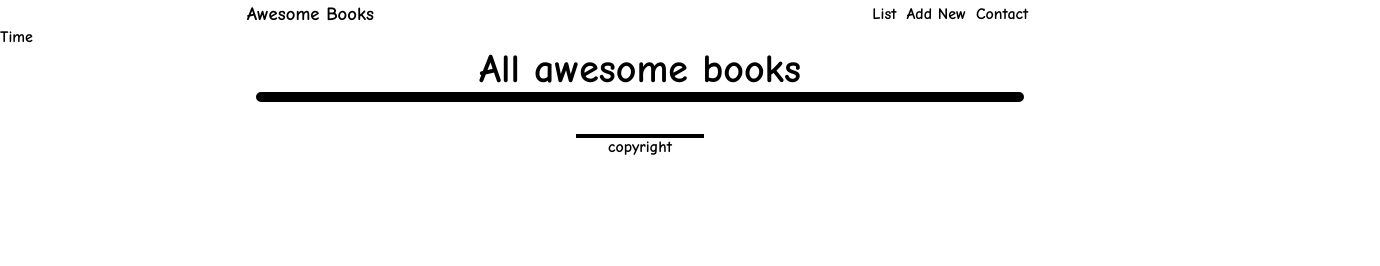
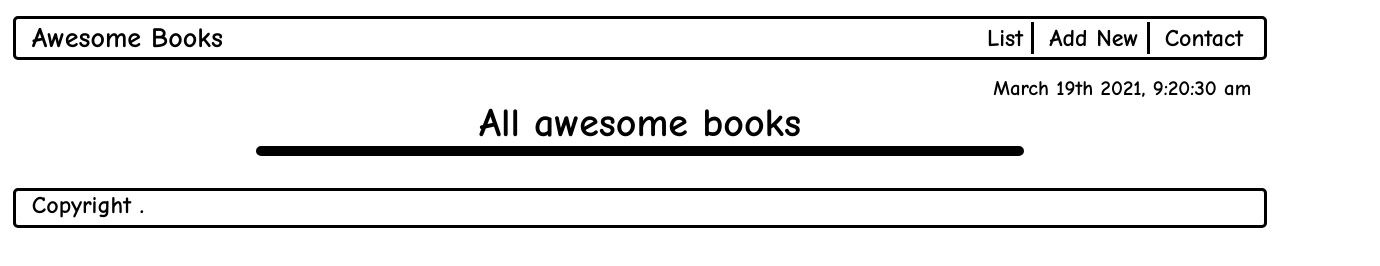
Before and after one commit to denscholar/BookListApp-Microverse-Project, a website: page index.html in a window 1280 px wide. Shown: the whole page, 1380 px wide, since content can reach past the window. Drawn offline with Linux system fonts and the light colour scheme.

Commit message:
Add styling to footer and header

```diff
--- a/index.html
+++ b/index.html
@@ -1,5 +1,6 @@
 <!DOCTYPE html>
 <html lang="en">
+
 <head>
     <meta charset="UTF-8" />
     <meta http-equiv="X-UA-Compatible" content="IE=edge" />
@@ -16,33 +17,27 @@
             </div>
             <div class="nav-link">
                 <ul>
-            <li class="nav-list list">List</li>
-            <li class="nav-list add-new">Add New</li>
+                    <li class="nav-list list">List
+
+                    </li>
+                    <li class="verticalline"></li>
+                    <li class="nav-list add-new">Add New
+                        <li class="verticalline"></li>
+                    </li>
                     <li class="nav-list contact-link">Contact</li>
                 </ul>
             </div>
         </nav>
-      <p class="time">Time</p>
+        <p class="time">March 19th 2021, 9:20:30 am</p>
     </header>
     <table class="table">
         <h1>All awesome books</h1>
         <tbody class="book-container"></tbody>
     </table>
-    <hr class="hrline" />
     <form id="form">
         <h2>Add new book</h2>
-      <input
-        type="text"
-        name="title"
-        id="title"
-        placeholder="Title"
-      /><br /><br />
-      <input
-        type="text"
-        name="author"
-        id="author"
-        placeholder="Author"
-      /><br /><br />
+        <input type="text" name="title" id="title" placeholder="Title" /><br /><br />
+        <input type="text" name="author" id="author" placeholder="Author" /><br /><br />
         <div class="flexend">
             <button type="submit" class="submitbook" id="btn">Add</button>
         </div>
@@ -54,13 +49,14 @@
             <li>Our email: denscholar2020@gmail.com</li>
             <li>Our phone number: +234814599598</li>
             <li>Our address: 7, Sijuwola, close, Aladura, Lagos state, Nigeria</li>
-        <li></li>
+
         </ul>
     </div>
     <footer>
-      <p>copyright</p>
+        <p>Copyright .</p>
     </footer>
 
     <script src="./index.js"></script>
 </body>
+
 </html>
--- a/styles.css
+++ b/styles.css
@@ -1,11 +1,11 @@
 @import url("https://fonts.googleapis.com/css2?family=Comic+Neue:ital,wght@0,300;0,400;0,700;1,300;1,400;1,700&display=swap");
-
 * {
     margin: 0;
     padding: 0;
     box-sizing: border-box;
     list-style: none;
 }
+
 body {
     display: flex;
     justify-content: center;
@@ -42,6 +42,13 @@ tr {
     margin-top: 2rem;
     width: 10%;
     border: 2px solid black;
+}
+
+.verticalline {
+    margin-top: 0.2rem;
+    margin-left: 0.2rem;
+    border-left: 3px black solid;
+    height: 2rem;
 }
 
 td {
@@ -93,25 +100,27 @@ button {
     margin: 0;
 }
 
-.header{
-    margin: 0 100px;
-    padding: 0 100px;
-
-}
-
 .bav-bar {
+    font-size: 1.5rem;
     display: flex;
-  justify-content: space-around;
+    justify-content: space-between;
     align-items: center;
     align-content: center;
-  width: 100vw;
+    padding: 0 1rem;
+    width: 98vw;
+    border: 3px solid black;
+    margin: 1rem;
+    border-radius: 5px;
 }
 
 .nav-link ul {
     display: flex;
     justify-content: space-between;
     text-align: center;
+}
 
+.nav-list:hover {
+    color: blue;
 }
 
 li {
@@ -119,10 +128,44 @@ li {
     cursor: pointer;
 }
 
-p {
-
+.time {
+    display: flex;
+    justify-content: flex-end;
+    padding: 0 2rem;
+    font-size: 1.3rem;
 }
 
-.contact{
+.contact {
     display: none;
+    justify-content: center;
+    align-items: center;
+    flex-direction: column;
 }
+
+.contact>h1 {
+    margin: 1rem auto 2rem auto;
+}
+
+.contact>p {
+    font-size: 1.5rem;
+    margin: 1rem;
+}
+
+.contact>ul>li {
+    font-size: 1.2rem;
+    list-style-type: disc;
+}
+
+footer {
+    height: 2.5rem;
+    width: 98%;
+    border: 3px solid black;
+    border-radius: 5px;
+    margin-top: 2rem;
+}
+
+footer>p {
+    font-size: 1.5rem;
+    font-weight: bold;
+    padding-left: 1rem;
+}
```
Also changed, not shown: README.md. Lines whose indentation alone changed are shown as unchanged.
